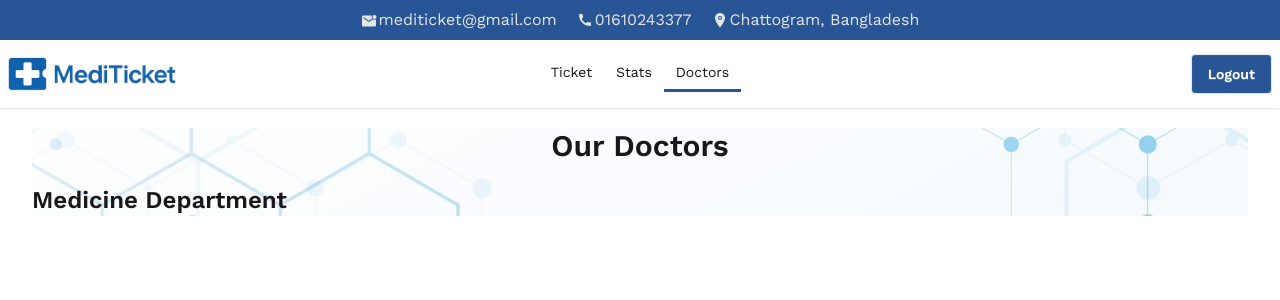
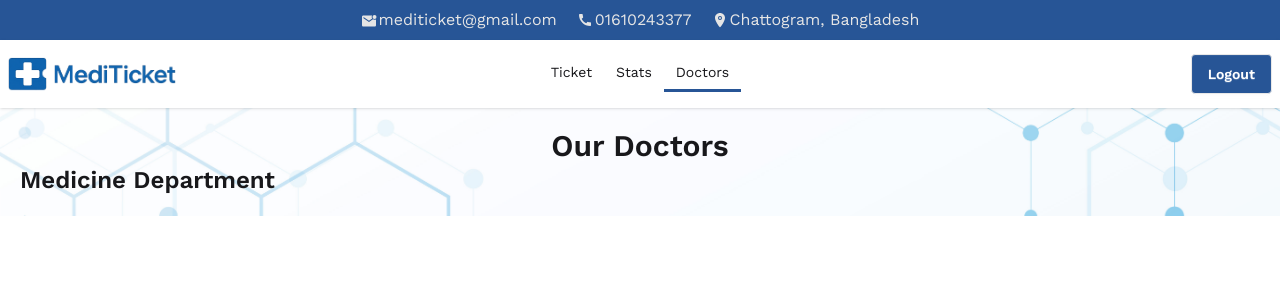
Before and after one commit to Suprio-Das/MediTicket, a React (Vite) app: page /doctors in a window 1280 px wide. Shown: the top 300 px of the page. Built offline with nearby package versions, Linux system fonts and the light colour scheme; no server answers; sample sign-in values are in the browser's storage.

Commit message:
Doctors div modified

```diff
--- a/src/Components/Doctors/Doctors.jsx
+++ b/src/Components/Doctors/Doctors.jsx
@@ -1,7 +1,7 @@
 const Doctors = () => {
     return (
-        <div className="w-[95%] mx-auto doctors">
-            <h1 className="text-center text-3xl font-semibold my-5">Our Doctors</h1>
+        <div className="mx-auto doctors p-5">
+            <h1 className="text-center text-3xl font-semibold">Our Doctors</h1>
             <section>
                 {/* Medicine Department */}
                 <h1 className="lg:text-2xl text-xl font-semibold">Medicine Department</h1>
```
